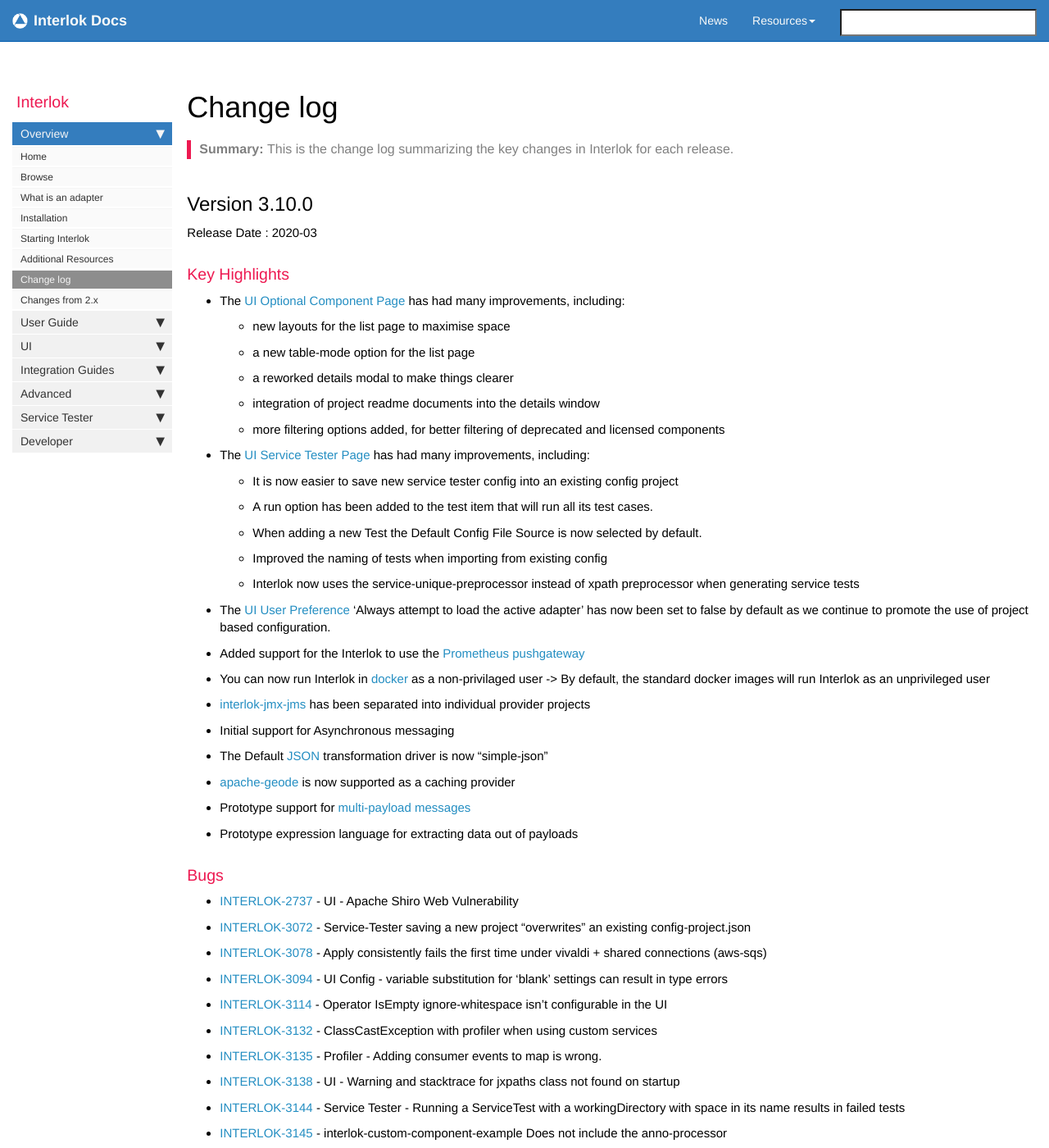
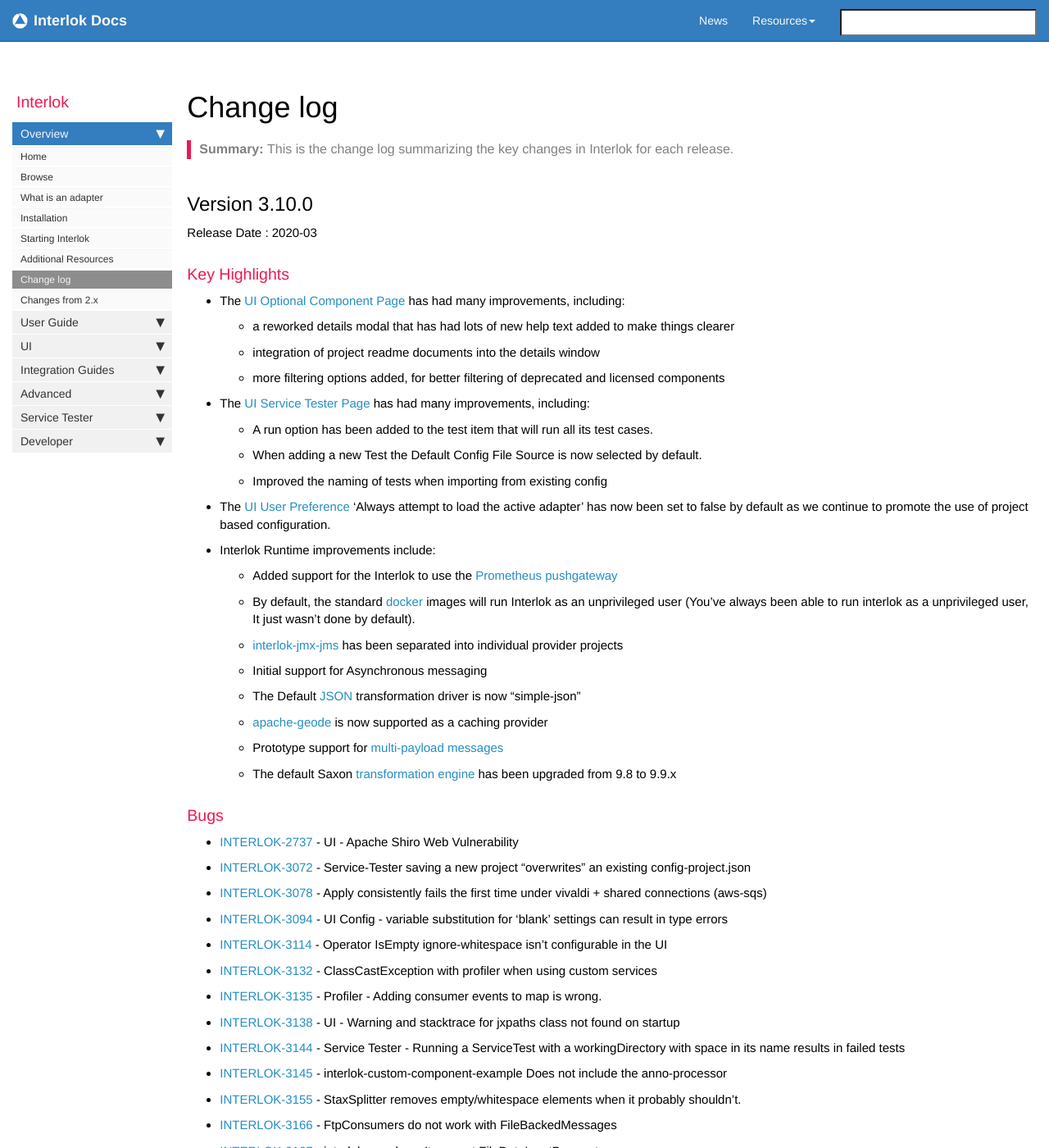
Before and after one commit to adaptris/interlok-docs-legacy, a Jekyll site: the page built from pages/adapter/changelog.md, in a window 1280 px wide and 1400 px high. Shown: the whole window at 82% size. Built offline with Jekyll 4.4.1, drawn with Linux system fonts in a browser that asks for light colours; nearby versions of some CDN libraries; comment, search, counter and statistics services are not loaded.

Commit message:
updated change log for 3.10.0 upon review

```diff
--- a/_includes/custom/release3100.html
+++ b/_includes/custom/release3100.html
@@ -5,27 +5,23 @@
 ### Key Highlights
 
 - The [UI Optional Component Page](ui-optional-component-discovery.html) has had many improvements, including:
-    - new layouts for the list page to maximise space
-    - a new table-mode option for the list page
-    - a reworked details modal to make things clearer
+    - a reworked details modal that has had lots of new help text added to make things clearer
     - integration of project readme documents into the details window
     - more filtering options added, for better filtering of deprecated and licensed components
 - The [UI Service Tester Page](ui-service-tester.html) has had many improvements, including:
-    - It is now easier to save new service tester config into an existing config project
     - A run option has been added to the test item that will run all its test cases.
     - When adding a new Test the Default Config File Source is now selected by default.
     - Improved the naming of tests when importing from existing config
-    - Interlok now uses the service-unique-preprocessor instead of xpath preprocessor when generating service tests
 - The [UI User Preference](ui-user-preferences.html) 'Always attempt to load the active adapter' has now been set to false by default as we continue to promote the use of project based configuration.
+- Interlok Runtime improvements include:
     - Added support for the Interlok to use the [Prometheus pushgateway](https://github.com/adaptris/interlok-profiler-prometheus)
-- You can now run Interlok in [docker](https://hub.docker.com/r/adaptris/interlok/tags) as a non-privilaged user -> By default, the standard docker images will run Interlok as an unprivileged user
+    - By default, the standard [docker](https://hub.docker.com/r/adaptris/interlok/tags) images will run Interlok as an unprivileged user (You’ve always been able to run interlok as a unprivileged user, It just wasn’t done by default).
     - [interlok-jmx-jms](https://github.com/adaptris/interlok-jmx-jms) has been separated into individual provider projects
     - Initial support for Asynchronous messaging
     - The Default [JSON](https://github.com/adaptris/interlok-json) transformation driver is now "simple-json"
     - [apache-geode](https://github.com/adaptris/interlok-cache/tree/develop/interlok-apache-geode) is now supported as a caching provider
     - Prototype support for [multi-payload messages](https://interlok.adaptris.net/interlok-docs/advanced-multi-payload-messages.html)
-- Prototype expression language for extracting data out of payloads
-
+    - The default Saxon [transformation engine](cookbook-xml-transform.html) has been upgraded from 9.8 to 9.9.x
 
 ### Bugs
 
```
Lines whose indentation alone changed are shown as unchanged.
